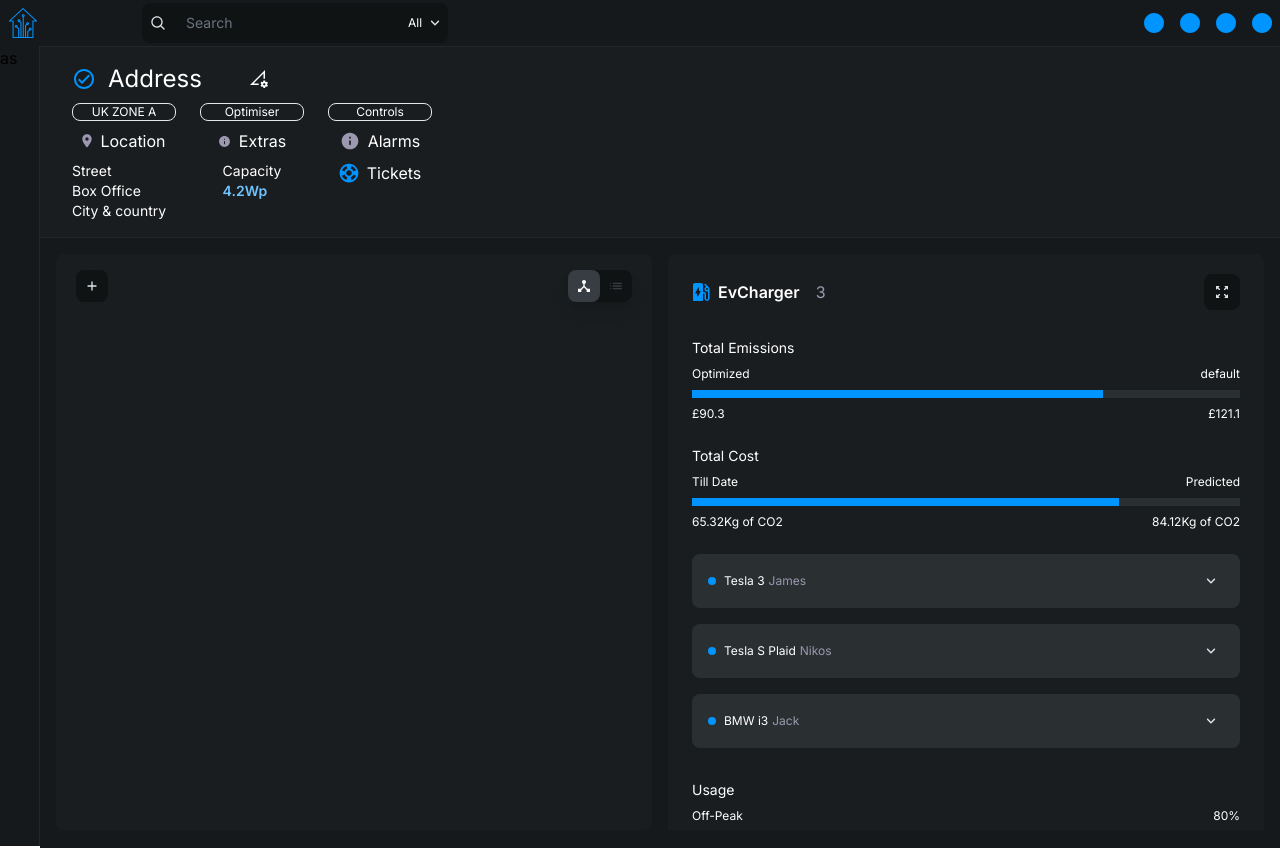
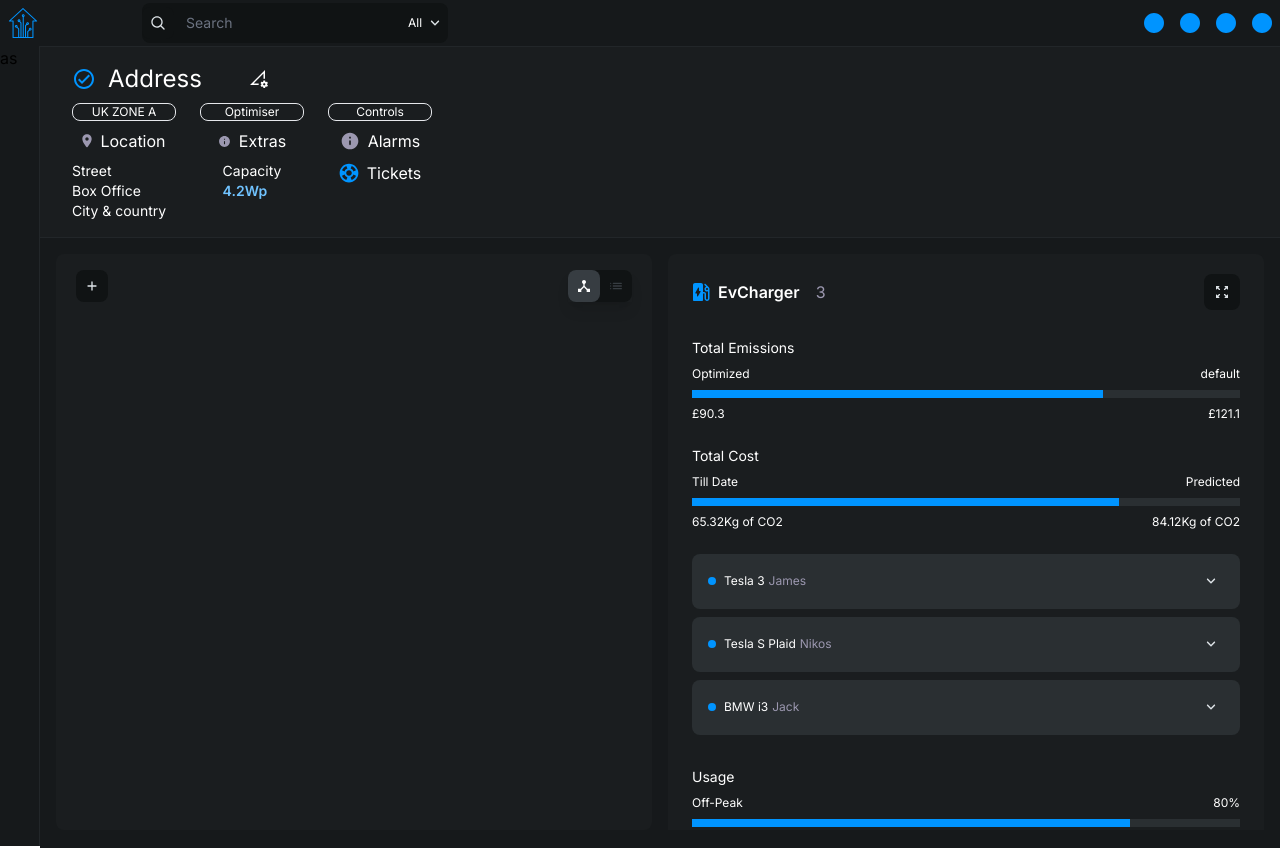
Before and after one commit to pountzas/smart-home-v2, a Next.js app: page / in a window 1280 px wide. Shown: the top 848 px of the page. Built offline with nearby package versions, Linux system fonts and the light colour scheme; what tailwindcss-border-gradients would draw is missing.

Commit message:
add animations to carExpandCard

```diff
--- a/components/reusables/CarExpandCard.tsx
+++ b/components/reusables/CarExpandCard.tsx
@@ -1,4 +1,5 @@
 import { useState } from "react";
+import { motion } from "framer-motion";
 import ExpandButton from "./buttons/ExpandButton";
 import StatusButton from "./buttons/StatusButton";
 
@@ -10,22 +11,26 @@
   };
 
   return (
-    <>
-      <div className="py-2 space-y-1">
-        <div
+    <motion.div
+      initial={{ height: 55 }}
+      animate={{ height: openCarInfo ? "auto" : 55 }}
+      transition={{ duration: 0.1 }}
       key={item.id}
-          className="w-full p-4 text-xs rounded-lg bg-quaternary"
+      className="w-full flex flex-col py-4 items-center justify-between text-xs rounded-lg bg-quaternary my-2 px-4"
     >
-          <div className="">
       <ExpandButton
         onclick={setExpandState}
         open={openCarInfo}
         title={item.car}
         secondary={item.owner}
       />
-          </div>
       {openCarInfo && (
-            <div className="grid w-full grid-cols-3 p-4 text-xs bg-quaternary rounded-xl">
+        <motion.div
+          initial={{ opacity: 0 }}
+          animate={{ opacity: 1 }}
+          transition={{ delay: 0.3 }}
+          className="grid w-full grid-cols-3 p-4 text-xs bg-quaternary rounded-xl"
+        >
           <div>
             <p className="text-textTertiary">{item.block1[0]}</p>
             <p>{item.block1[1]}</p>
@@ -46,11 +51,9 @@
             <p className="text-textTertiary">{item.block3[0]}</p>
             <StatusButton status={item.block3[1]} />
           </div>
-            </div>
+        </motion.div>
       )}
-        </div>
-      </div>
-    </>
+    </motion.div>
   );
 }
 
```
Lines whose indentation alone changed are shown as unchanged.
